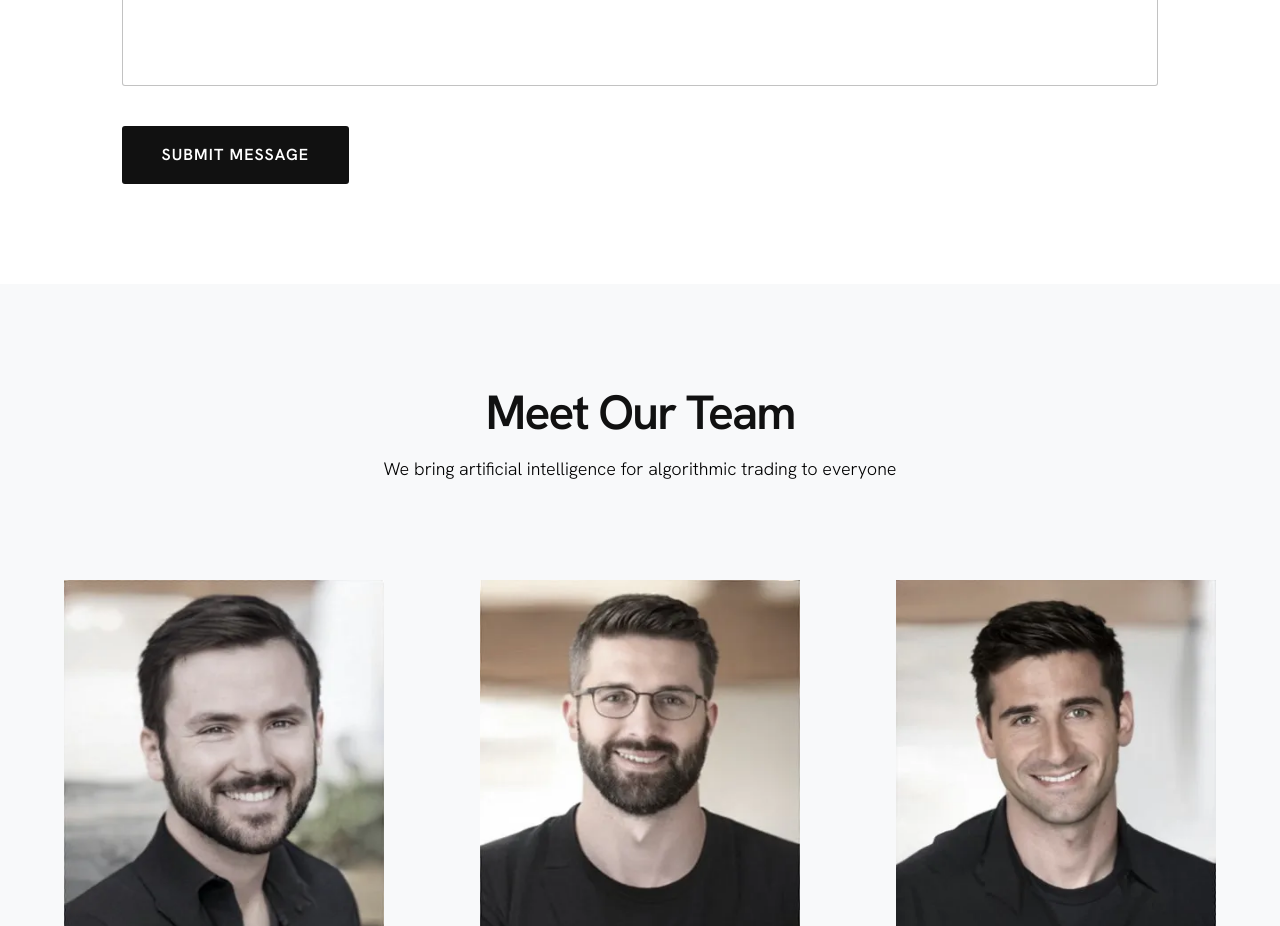
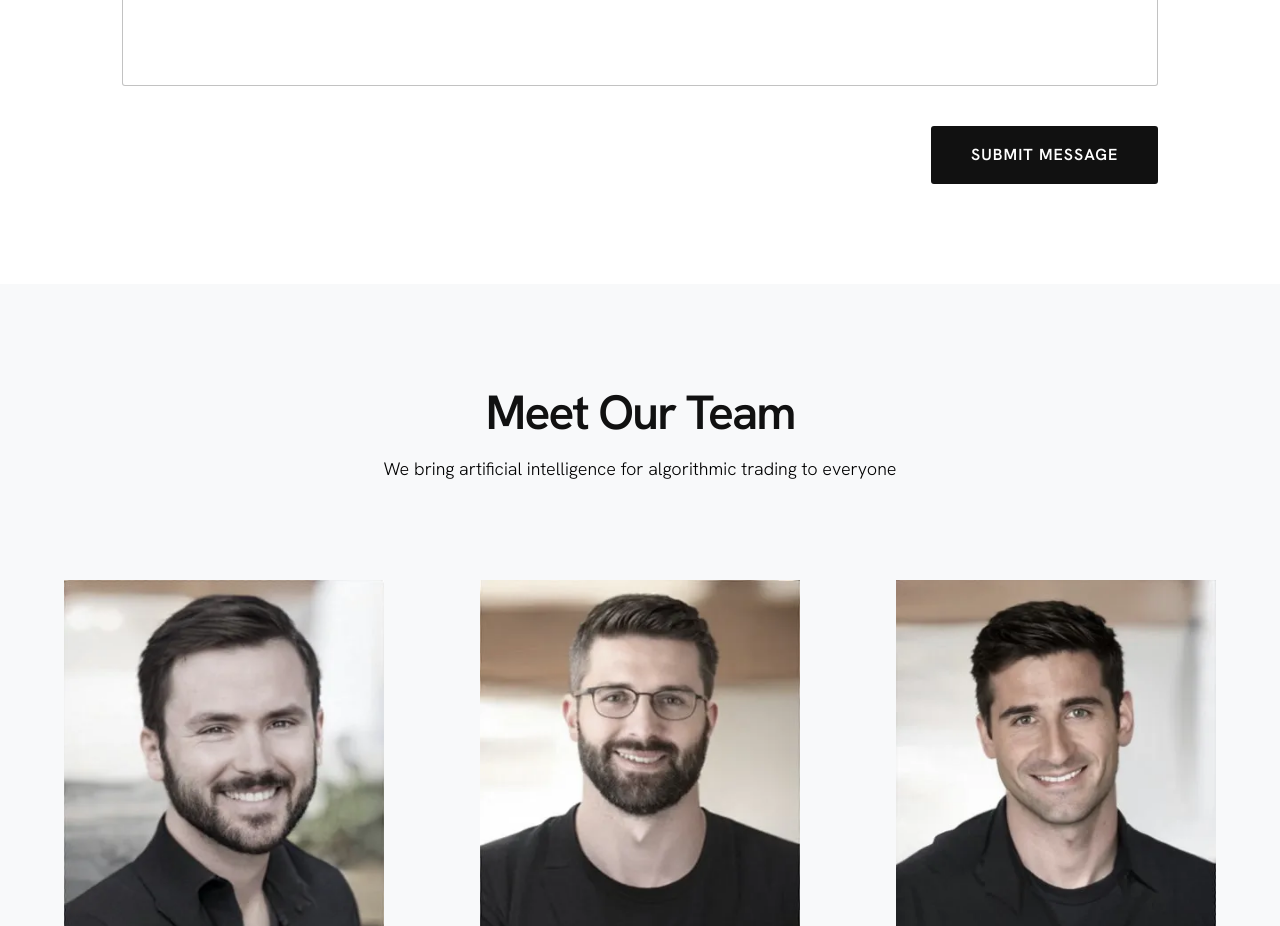
Before and after one commit to ExodusUA/carinabot, a React (Create React App) app: page /contact in a window 1280 px wide. Shown: the part 1060-1986 px from the top of the page. Built offline with nearby package versions, Linux system fonts and the light colour scheme.

Commit message:
contact form fix

```diff
--- a/src/Pages/Contact/Contact.css
+++ b/src/Pages/Contact/Contact.css
@@ -144,3 +144,7 @@
         justify-content: flex-end;
     }
 }
+
+.flex-end {
+    justify-content: flex-end;
+}
--- a/src/Pages/Contact/Contact.jsx
+++ b/src/Pages/Contact/Contact.jsx
@@ -101,7 +101,7 @@ function Contact() {
                             <textarea name="message" id="messageText" placeholder='Enter your message' value={message} onChange={e => setMessage(e.target.value)}></textarea>
                         </div>
 
-                        <div className="formButton">
+                        <div className={`formButton ${status === '' ? 'flex-end' : ''}`}>
 
                             {
                                 status !== ''
```
